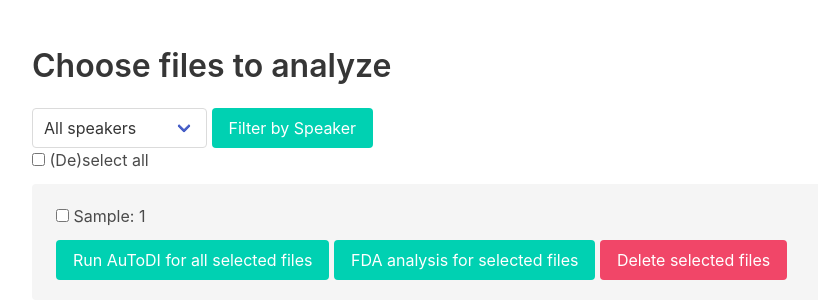
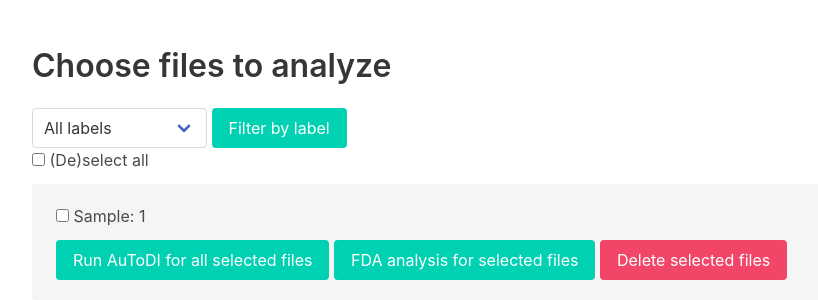
Before and after one commit to UUDigitalHumanitieslab/AASP, a Django app: template analyze/templates/analyze/overview_files.html in a window 1280 px wide. Shown: the part 52-352 px from the top of the page, without its empty margins (32-850 px from the left). Run offline with Django 3.2, Linux system fonts and the light colour scheme; tables that the repository leaves empty hold one stand-in row (values such as "Sample post"); the template is opened without the code that fills it: values that come from a table or form of the project are taken from there, most other values are stand-ins (such as "Sample title", 1, 10 or a date in 2020); some libraries are stand-ins or nearby versions.

Commit message:
change "speaker" to "label" throughout

```diff
--- a/analyze/templates/analyze/overview_files.html
+++ b/analyze/templates/analyze/overview_files.html
@@ -20,14 +20,14 @@
         <form method="get">
             <div class="select">
                 <select name="speaker">
-                    <option value="all">All speakers</option>
+                    <option value="all">All labels</option>
                     {% for speaker in speaker_list %}
                         <option value="{{speaker}}" {% if speaker == sel_speaker %}selected="selected"{% endif %}>
                             {{speaker}}</option>
                     {% endfor %}
                 </select>
             </div>
-            <input class="button is-primary" type="submit" value="Filter by Speaker">
+            <input class="button is-primary" type="submit" value="Filter by label">
         </form>
     {% endif %}
 
--- a/files/forms.py
+++ b/files/forms.py
@@ -1,6 +1,6 @@
 from django import forms
 
 class SpeakerDirectoryForm(forms.Form):
-    speaker = forms.CharField(required=True)
+    label = forms.CharField(required=True)
     files = forms.FileField(widget=forms.ClearableFileInput(attrs=
         {'multiple': True}))
--- a/files/views.py
+++ b/files/views.py
@@ -43,7 +43,7 @@ class ProvideFilesView(FormView):
                 if not wav_file or not tg_file:
                     continue
                 new_item = AASPItem(
-                    item_id=fn, speaker=request.POST['speaker'], wav_file=wav_file, text_grid_file=tg_file)
+                    item_id=fn, speaker=request.POST['label'], wav_file=wav_file, text_grid_file=tg_file)
                 new_item.save()
                 created_items += 1
             if not created_items:
```
